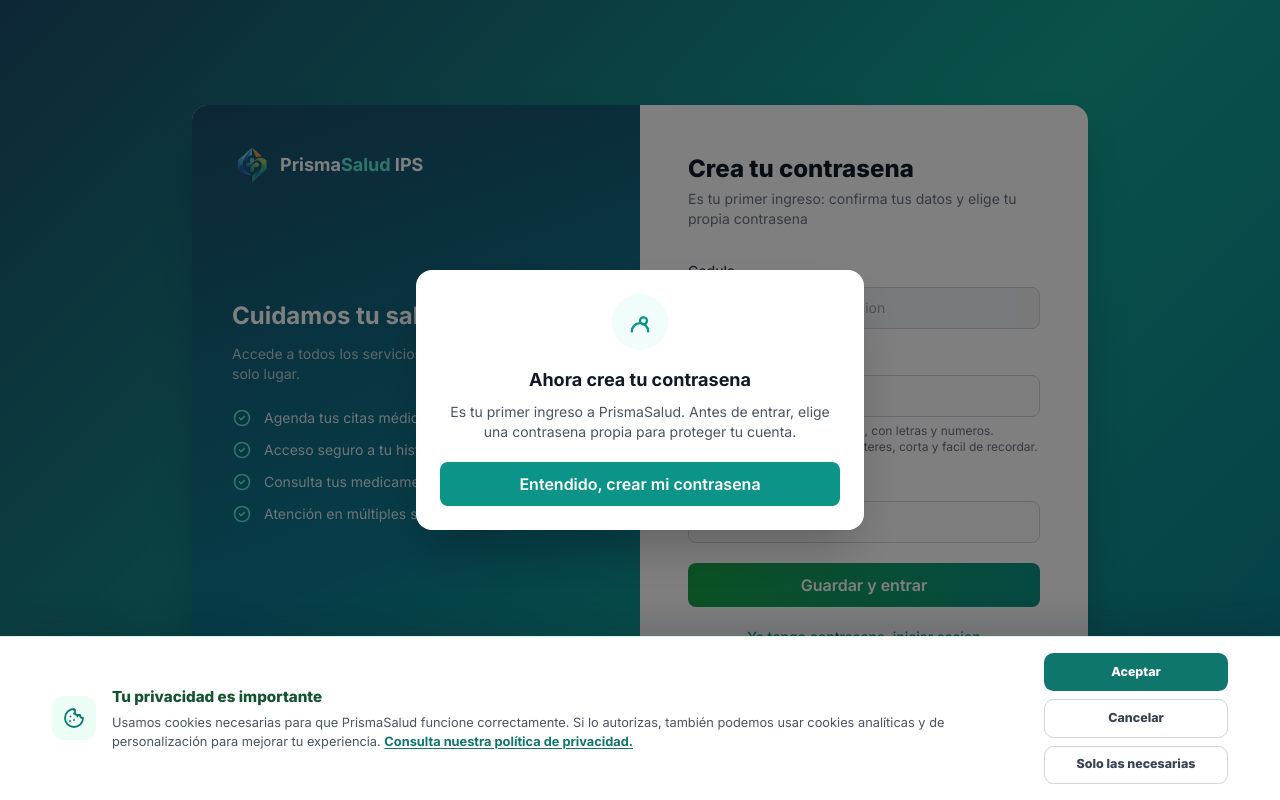
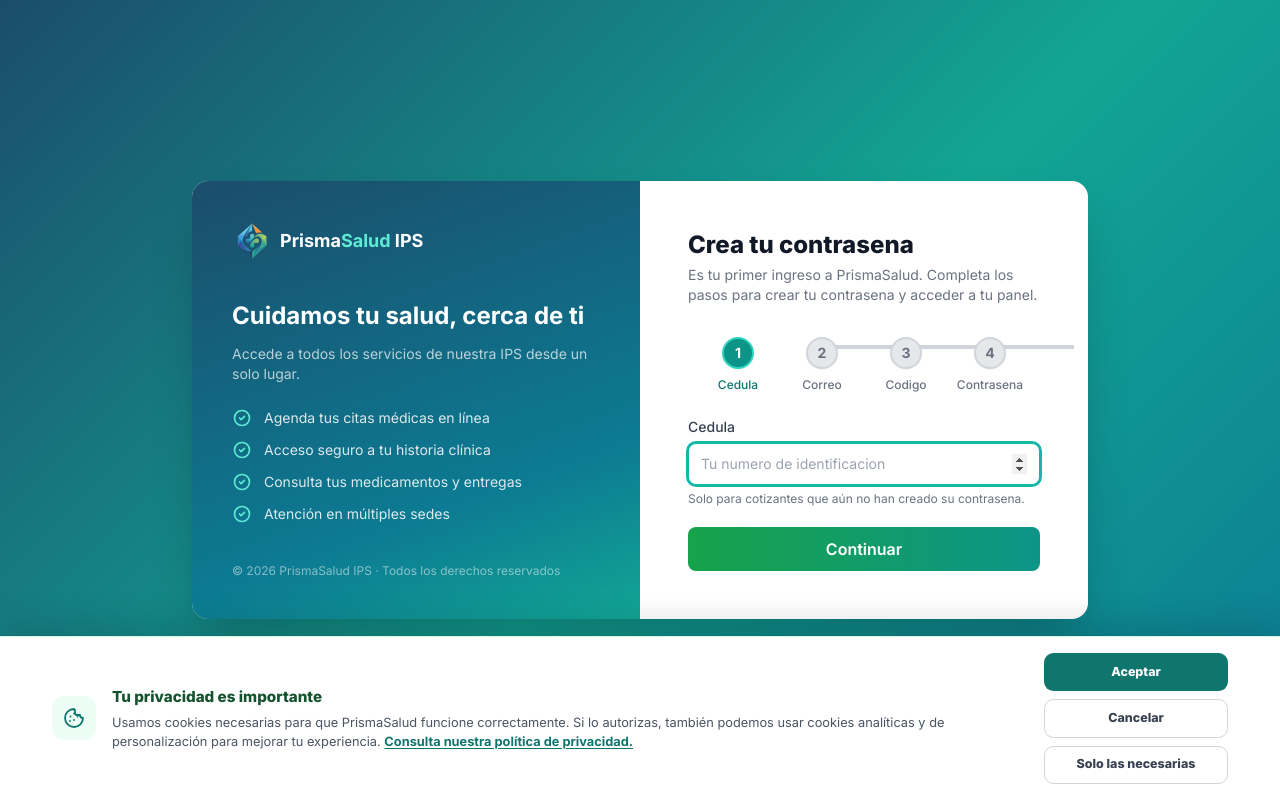
Before and after one commit to JoseLopez42/Prismasalud, a Laravel app: page /primer-ingreso in a window 1280 px wide. Run offline with Laravel 12, Linux system fonts and the light colour scheme; parts of the project's set-up code (start-up, migrations or seed data) failed here and were passed over; some libraries are stand-ins or nearby versions.

Commit message:
feat: flujo de primer ingreso por pasos (cedula -> correo -> codigo -> contrasena)
- Paso 1: valida cedula (existe, debe_crear_contrasena=1, tipo cotizante).
- Paso 2: correo + envio de codigo de 6 digitos por Mail (Gmail o log en local).
- Paso 3: verificacion de codigo (cache hasheado, 10 min, max 5 intentos).
- Paso 4: contrasena (8+ caracteres, letras y numeros), debe_crear_contrasena=0,
  sesion automatica y redireccion al dashboard del usuario.
- Reenvio limitado a 3 por hora (throttle). Todo en una sola vista wizard.

```diff
--- a/app/Http/Controllers/PrimerIngresoController.php
+++ b/app/Http/Controllers/PrimerIngresoController.php
@@ -4,58 +4,235 @@ namespace App\Http\Controllers;
 
 use App\Models\Admin\Beneficiario;
 use App\Models\Usuario;
+use App\Mail\CodigoPrimerIngresoMail;
 use Illuminate\Http\Request;
+use Illuminate\Support\Facades\Cache;
+use Illuminate\Support\Facades\Hash;
+use Illuminate\Support\Facades\Log;
+use Illuminate\Support\Facades\Mail;
+use Illuminate\Support\Str;
 
 /**
- * Primer ingreso de un cotizante o beneficiario: la persona entra con su
- * cedata y crea SU contrasena (no es temporal).
+ * Primer ingreso de un cotizante: fluido en 4 pasos dentro de una
+ * misma vista (wizard):
+ *
+ *   Paso 1: cédula  -> se valida que exista en usuarios, que
+ *                     debe_crear_contrasena = 1 y que sea cotizante.
+ *   Paso 2: correo  -> se guarda el correo, se genera un código de
+ *                     6 dígitos, se guarda en cache (hasheado) y se
+ *                     envía por correo.
+ *   Paso 3: código  -> se verifica el código contra el cache.
+ *   Paso 4: contraseña -> se crea la contraseña (8+ caracteres, con
+ *                     letras y números), se marca debe_crear_contrasena = 0,
+ *                     se inicia sesión y se redirige al dashboard.
+ *
+ * Todo se guarda en sesión de Laravel y en cache (clave:
+ * primer_ingreso:{cedula}). No hace falta migración nueva.
  */
 class PrimerIngresoController extends Controller
 {
+    const CACHE_TTL_MINUTOS = 10; // 10 minutos de expiración del código
+    const MAX_INTENTOS      = 5;  // máximo 5 intentos por código
+
+    /**
+     * Muestra la vista del wizard. El paso actual se lee de la sesión
+     * (por defecto es el paso 1: cédula).
+     */
     public function mostrarFormulario(Request $request)
-    {
-        return view('primer-ingreso', ['cedula' => $request->query('cedula')]);
+        {
+        $cedula = $request->query('cedula');
+
+        // Si llega la cédula por query (desde el login) y aún no hay
+        // sesión de primer ingreso, intentamos validarla directamente
+        // para saltar al paso 2 (correo).
+        if ($cedula && !session('primer_ingreso_cedula')) {
+            $usuario = $this->buscarUsuarioValido($cedula);
+            if ($usuario) {
+                session(['primer_ingreso_cedula' => $cedula]);
+                session(['primer_ingreso_paso' => 2]);
+                return redirect()->route('primer_ingreso.form');
+            }
+        }
+
+        $paso = session('primer_ingreso_paso', 1);
+
+        return view('primer-ingreso', [
+            'paso'      => $paso,
+            'cedula'    => session('primer_ingreso_cedula', ''),
+            'correo'    => session('primer_ingreso_correo', ''),
+            'cedulaValida' => $cedula && session('primer_ingreso_cedula'),
+        ]);
     }
 
-    public function guardar(Request $request)
+    /**
+     * Paso 1: valida la cédula. Debe existir en usuarios, tener
+     * debe_crear_contrasena = 1 y ser tipo_persona = 'cotizante'.
+     */
+    public function validarCedula(Request $request)
     {
-        $datos = $request->validate([
-            'cedula'     => ['required', 'integer'],
-            'contrasena' => ['required', 'string', 'max:50', 'confirmed'],
-        ], [
-            'cedula.required'     => 'Escribe tu cedula.',
-            'cedula.integer'      => 'La cedula debe ser un numero.',
-            'contrasena.required' => 'Escribe la contrasena que quieres usar.',
-            'contrasena.confirmed' => 'Las dos contrasenas no coinciden.',
+        $request->validate([
+            'cedula' => 'required|integer|exists:usuarios,cedula',
         ]);
 
-        $usuario = Usuario::where('cedula', $datos['cedula'])
-            ->where('debe_crear_contrasena', true)
-            ->first();
-        $persona = $usuario ? Beneficiario::find($datos['cedula']) : null;
+        $cedula = (int) $request->cedula;
+        $usuario = $this->buscarUsuarioValido($cedula);
 
-        $mensajeGeneral = 'Los datos no coinciden o esta cuenta ya tiene contrasena. Si ya la creaste, inicia sesion normalmente.';
-
-        if (!$usuario || !$persona) {
-            return back()->withErrors(['primer' => $mensajeGeneral])->withInput($request->except('contrasena', 'contrasena_confirmation'));
+        if (!$usuario) {
+            return back()->withErrors([
+                'cedula' => 'No se puede iniciar el primer ingreso con esta cédula.',
+            ])->withInput();
         }
 
-        // Cotizante: contrasena propia y segura. Beneficiario: corta, facil de recordar.
-        $clave = $datos['contrasena'];
-        if ($persona->esCotizante()) {
-            if (strlen($clave) < 8 || !preg_match('/[A-Za-z]/', $clave) || !preg_match('/\d/', $clave)) {
-                return back()->withErrors(['contrasena' => 'La contrasena debe tener minimo 8 caracteres, con letras y numeros.'])
-                    ->withInput($request->except('contrasena', 'contrasena_confirmation'));
-            }
-        } elseif (strlen($clave) < 4 || strlen($clave) > 12) {
-            return back()->withErrors(['contrasena' => 'La contrasena debe tener entre 4 y 12 caracteres.'])
-                ->withInput($request->except('contrasena', 'contrasena_confirmation'));
+        session(['primer_ingreso_cedula' => $cedula]);
+        session(['primer_ingreso_paso' => 2]);
+        session(['primer_ingreso_correo' => '']);
+
+        return redirect()->route('primer_ingreso.form');
+    }
+
+    /**
+     * Paso 2: guarda el correo, genera el código de 6 dígitos, lo
+     * almacena en cache (hasheado) y lo envía por correo.
+     */
+    public function enviarCodigo(Request $request)
+    {
+        $cedula = session('primer_ingreso_cedula');
+        if (!$cedula) {
+            return redirect()->route('primer_ingreso.form');
         }
 
-        $usuario->contrasena = bcrypt($clave);
+        $request->validate([
+            'correo' => 'required|email|max:100',
+        ]);
+
+        $correo = $request->correo;
+
+        // Código de 6 dígitos
+        $codigo = str_pad(random_int(0, 999999), 6, '0', STR_PAD_LEFT);
+
+        // Almacena en cache: código hasheado, correo, intentos y expiración
+        $datos = [
+            'codigo_hash' => Hash::make($codigo),
+            'correo'      => $correo,
+            'intentos'    => 0,
+            'expira_en'   => now()->addMinutes(self::CACHE_TTL_MINUTOS)->timestamp,
+        ];
+        Cache::put('primer_ingreso:' . $cedula, $datos, now()->addMinutes(self::CACHE_TTL_MINUTOS));
+
+        // Guarda el correo en sesión para no pedirlo de nuevo
+        session(['primer_ingreso_correo' => $correo]);
+        session(['primer_ingreso_paso' => 3]);
+
+        // Envía el correo (en local con MAIL_MAILER=log se escribe a storage/logs/laravel.log)
+        $usuario = Usuario::find($cedula);
+        try {
+            Mail::to($correo)->send(new CodigoPrimerIngresoMail($codigo, $usuario->nombres ?? 'Paciente'));
+        } catch (\Throwable $e) {
+            Log::error('No se pudo enviar el código de primer ingreso: ' . $e->getMessage());
+        }
+
+        return redirect()->route('primer_ingreso.form');
+    }
+
+    /**
+     * Paso 3: verifica el código de 6 dígitos contra el cache.
+     * Máximo 5 intentos. Si falla, se queda en este paso.
+     */
+    public function verificarCodigo(Request $request)
+    {
+        $cedula = session('primer_ingreso_cedula');
+        if (!$cedula) {
+            return redirect()->route('primer_ingreso.form');
+        }
+
+        $request->validate([
+            'codigo' => 'required|string|size:6',
+        ]);
+
+        $codigoIngresado = $request->codigo;
+        $datos = Cache::get('primer_ingreso:' . $cedula);
+
+        if (!$datos || !isset($datos['codigo_hash'])) {
+            return back()->withErrors([
+                'codigo' => 'El código expiró o ya no es válido. Solicita uno nuevo.',
+            ])->withInput();
+        }
+
+        // Verifica si ya expiró
+        if (now()->timestamp > $datos['expira_en']) {
+            Cache::forget('primer_ingreso:' . $cedula);
+            return back()->withErrors([
+                'codigo' => 'El código expiró. Solicita uno nuevo.',
+            ])->withInput();
+        }
+
+        // Máximo 5 intentos
+        if ($datos['intentos'] >= self::MAX_INTENTOS) {
+            Cache::forget('primer_ingreso:' . $cedula);
+            return back()->withErrors([
+                'codigo' => 'Demasiados intentos fallidos. El código fue invalidado. Solicita uno nuevo.',
+            ])->withInput();
+        }
+
+        // Verifica el código (hasheado)
+        if (!Hash::check($codigoIngresado, $datos['codigo_hash'])) {
+            $datos['intentos']++;
+            Cache::put('primer_ingreso:' . $cedula, $datos, now()->addMinutes(self::CACHE_TTL_MINUTOS));
+
+            return back()->withErrors([
+                'codigo' => 'El código es incorrecto. Intento ' . $datos['intentos'] . ' de ' . self::MAX_INTENTOS . '.',
+            ])->withInput();
+        }
+
+        // Código válido: pasa al paso 4 (contraseña)
+        session(['primer_ingreso_paso' => 4]);
+
+        return redirect()->route('primer_ingreso.form');
+    }
+
+    /**
+     * Paso 4: guarda la nueva contraseña, marca debe_crear_contrasena = 0,
+     * borra el código del cache, inicia sesión y redirige al dashboard.
+     */
+    public function guardarContrasena(Request $request)
+    {
+        $cedula = session('primer_ingreso_cedula');
+        if (!$cedula) {
+            return redirect()->route('primer_ingreso.form');
+        }
+
+        $request->validate([
+            'contrasena' => [
+                'required',
+                'string',
+                'min:8',
+                'regex:/[A-Za-z]/', // al menos una letra
+                'regex:/\d/',       // al menos un número
+                'confirmed',
+            ],
+            'contrasena_confirmation' => 'required|string',
+        ], [
+            'contrasena.required'      => 'Escribe la contraseña que quieres usar.',
+            'contrasena.min'           => 'La contrasena debe tener minimo 8 caracteres.',
+            'contrasena.regex'         => 'La contrasena debe tener letras y numeros.',
+            'contrasena.confirmed'     => 'Las dos contrasenas no coinciden.',
+            'contrasena_confirmation.required' => 'Debes confirmar tu contrasena.',
+        ]);
+
+        $usuario = Usuario::find($cedula);
+        if (!$usuario || !$usuario->debe_crear_contrasena) {
+            return redirect()->route('primer_ingreso.form');
+        }
+
+        // Actualiza el usuario
+        $usuario->contrasena = bcrypt($request->contrasena);
         $usuario->debe_crear_contrasena = false;
         $usuario->save();
 
+        // Borra el código del cache
+        Cache::forget('primer_ingreso:' . $cedula);
+
+        // Inicia sesión automática (igual que el flujo actual)
         if (session_status() === PHP_SESSION_NONE) {
             session_start();
         }
@@ -63,6 +240,34 @@ class PrimerIngresoController extends Controller
         $_SESSION['usuario_nombres'] = $usuario->nombres;
         $_SESSION['tipo_usuario_id'] = $usuario->tipo_usuario_id;
 
-        return redirect()->route('usuario.inicio');
+        // Limpia la sesión del wizard
+        session()->forget(['primer_ingreso_cedula', 'primer_ingreso_paso', 'primer_ingreso_correo']);
+
+        return redirect()->route('usuario.inicio')
+            ->with('exito', '¡Bienvenido a PrismaSalud! Tu contraseña fue creada y ya puedes acceder a tu panel.');
+    }
+
+    /**
+     * Busca un usuario que cumpla las 3 condiciones para primer ingreso:
+     * 1) existe en usuarios
+     * 2) debe_crear_contrasena = 1
+     * 3) tipo_persona = 'cotizante' (en la tabla beneficiarios)
+     *
+     * Retorna el Usuario o null. El mensaje de error es siempre el mismo
+     * para no revelar qué cédulas existen.
+     */
+    private function buscarUsuarioValido(int $cedula): ?Usuario
+    {
+        $usuario = Usuario::find($cedula);
+        if (!$usuario || !$usuario->debe_crear_contrasena) {
+            return null;
+        }
+
+        $persona = Beneficiario::find($cedula);
+        if (!$persona || $persona->tipo_persona !== 'cotizante') {
+            return null;
+        }
+
+        return $usuario;
     }
 }
--- a/resources/views/primer-ingreso.blade.php
+++ b/resources/views/primer-ingreso.blade.php
@@ -1,72 +1,127 @@
 @extends('partials.auth')
 
-@section('titulo', 'Crea tu contrasena - PrismaSalud IPS')
+@section('titulo', 'Primer ingreso - PrismaSalud IPS')
 @section('card_titulo', 'Crea tu contrasena')
-@section('card_descripcion', 'Es tu primer ingreso: confirma tus datos y elige tu propia contrasena')
+@section('card_descripcion', 'Es tu primer ingreso a PrismaSalud. Completa los pasos para crear tu contrasena y acceder a tu panel.')
 
 @section('formulario')
 
-    {{-- Modal de bienvenida / primer ingreso --}}
-    <div id="modalPrimerIngreso"
-         class="fixed inset-0 bg-black/50 z-50 hidden items-center justify-center p-4">
-        <div class="w-full max-w-md bg-white rounded-2xl shadow-2xl p-6 text-center">
-            <div class="mx-auto w-14 h-14 rounded-full bg-teal-50 flex items-center justify-center mb-4">
-                <svg class="w-7 h-7 text-teal-600" fill="none" viewBox="0 0 24 24" stroke="currentColor" stroke-width="2">
-                    <path stroke-linecap="round" stroke-linejoin="round" d="M12 11c0-1.657 1.343-3 3-3s3 1.343 3 3-1.343 3-3 3-3-1.343-3-3zm-7 9a7 7 0 0114 0" />
-                </svg>
+    {{-- Pasos del wizard: 1=cédula, 2=correo, 3=código, 4=contraseña --}}
+    <div class="space-y-6">
+
+        {{-- Barra de progreso --}}
+        <div class="flex items-center justify-between mb-6 px-2">
+            @php $pasos = ['cedula' => 1, 'correo' => 2, 'codigo' => 3, 'contrasena' => 4]; @endphp
+            @foreach(['cedula' => 'Cedula', 'correo' => 'Correo', 'codigo' => 'Codigo', 'contrasena' => 'Contrasena'] as $clave => $etiqueta)
+                @php $numero = $pasos[$clave]; $activo = $paso >= $numero; $actual = $paso === $numero; @endphp
+                <div class="flex-1 flex flex-col items-center gap-2 relative">
+                    {{-- Línea de progreso entre pasos --}}
+                    @if($loop->index > 0)
+                        <div class="absolute left-1/2 top-2 w-full h-1 bg-gray-300 z-0 {{ $activo ? 'bg-teal-600' : '' }}"></div>
+                    @endif
+                    {{-- Círculo del paso --}}
+                    <div class="relative z-10 w-8 h-8 rounded-full flex items-center justify-center
+                        {{ $actual ? 'bg-teal-600 text-white border-2 border-teal-400' : ($activo ? 'bg-teal-100 text-teal-700 border-2 border-teal-300' : 'bg-gray-200 text-gray-500 border-2 border-gray-300') }}
+                        shadow-sm">
+                        <span class="text-sm font-bold">{{ $numero }}</span>
                     </div>
-            <h3 class="text-lg font-bold text-gray-900 mb-2">Ahora crea tu contrasena</h3>
-            <p class="text-sm text-gray-600 mb-5">
-                Es tu primer ingreso a PrismaSalud. Antes de entrar, elige una contrasena propia
-                para proteger tu cuenta.
-            </p>
-            <button type="button" onclick="cerrarModalPrimerIngreso()"
-                    class="w-full bg-teal-600 text-white font-semibold py-2.5 rounded-lg hover:bg-teal-700 transition">
-                Entendido, crear mi contrasena
-            </button>
+                    <span class="text-xs font-medium text-center w-20
+                        {{ $actual ? 'text-teal-700' : 'text-gray-500' }}">{{ $etiqueta }}</span>
                 </div>
+            @endforeach
         </div>
 
-    <script>
-        function cerrarModalPrimerIngreso() {
-            var modal = document.getElementById('modalPrimerIngreso');
-            modal.classList.add('hidden');
-            modal.classList.remove('flex');
-        }
-        document.addEventListener('DOMContentLoaded', function () {
-            var modal = document.getElementById('modalPrimerIngreso');
-            modal.classList.remove('hidden');
-            modal.classList.add('flex');
-        });
-    </script>
-
-    @if ($errors->any())
-        <div class="flex items-start gap-2 bg-red-50 text-red-600 text-sm rounded-lg px-4 py-3 mb-5">
-            <svg class="w-5 h-5 flex-shrink-0 mt-0.5" fill="none" viewBox="0 0 24 24" stroke="currentColor" stroke-width="2">
-                <path stroke-linecap="round" stroke-linejoin="round" d="M12 8v4m0 4h.01M21 12a9 9 0 11-18 0 9 9 0 0118 0z" />
-            </svg>
-            <span>{{ $errors->first() }}</span>
-        </div>
-    @endif
-
-    <form method="POST" action="{{ route('primer_ingreso.guardar') }}" class="space-y-5">
+        {{-- Paso 1: Cédula --}}
+        @if($paso === 1)
+            <form method="POST" action="{{ route('primer_ingreso.cedula') }}" class="space-y-5">
                 @csrf
 
                 <div>
                     <label for="cedula" class="block text-sm font-medium text-gray-700 mb-1.5">Cedula</label>
-            <input type="number" name="cedula" id="cedula" value="{{ old('cedula', $cedula) }}"
-                   placeholder="Tu numero de identificacion" required readonly
-                   class="w-full border border-gray-300 rounded-lg px-3 py-2.5 text-sm bg-gray-100 cursor-not-allowed focus:outline-none transition">
+                    <input type="number" name="cedula" id="cedula" value="{{ old('cedula') }}"
+                           placeholder="Tu numero de identificacion" required autofocus
+                           class="w-full border border-gray-300 rounded-lg px-3 py-2.5 text-sm shadow-sm focus:outline-none focus:ring-2 focus:ring-teal-500 focus:border-teal-500 transition">
+                    <p class="text-xs text-gray-500 mt-1.5">Solo para cotizantes que aún no han creado su contrasena.</p>
                 </div>
+
+                @if($errors->has('cedula'))
+                    <div class="bg-red-50 text-red-600 text-sm rounded-md px-4 py-2 mb-5">{{ $errors->first('cedula') }}</div>
+                @endif
+
+                <button type="submit"
+                        class="w-full bg-gradient-to-r from-green-600 to-teal-600 text-white font-semibold py-2.5 rounded-lg hover:from-green-700 hover:to-teal-600 hover:shadow-lg transition active:scale-[.99]">
+                    Continuar
+                </button>
+            </form>
+        @endif
+
+        {{-- Paso 2: Correo --}}
+        @if($paso === 2)
+            <form method="POST" action="{{ route('primer_ingreso.correo') }}" class="space-y-5">
+                @csrf
+
+                <div>
+                    <label for="correo" class="block text-sm font-medium text-gray-700 mb-1.5">Correo electronico</label>
+                    <input type="email" name="correo" id="correo" value="{{ old('correo', $correo) }}"
+                           placeholder="tu@correo.com" required autofocus
+                           class="w-full border border-gray-300 rounded-lg px-3 py-2.5 text-sm shadow-sm focus:outline-none focus:ring-2 focus:ring-teal-500 focus:border-teal-500 transition">
+                    <p class="text-xs text-gray-500 mt-1.5">A este correo te enviaremos un codigo de 6 digitos.</p>
+                </div>
+
+                <div class="flex items-center justify-between mt-2">
+                    <a href="{{ route('login') }}" class="text-sm text-teal-600 hover:underline font-medium">Ya tengo contrasena, iniciar sesion</a>
+                </div>
+
+                @if($errors->has('correo'))
+                    <div class="bg-red-50 text-red-600 text-sm rounded-md px-4 py-2 mb-5">{{ $errors->first('correo') }}</div>
+                @endif
+
+                <button type="submit"
+                        class="w-full bg-gradient-to-r from-green-600 to-teal-600 text-white font-semibold py-2.5 rounded-lg hover:from-green-700 hover:to-teal-600 hover:shadow-lg transition active:scale-[.99]">
+                    Enviar codigo
+                </button>
+            </form>
+        @endif
+
+        {{-- Paso 3: Código --}}
+        @if($paso === 3)
+            <form method="POST" action="{{ route('primer_ingreso.codigo') }}" class="space-y-5">
+                @csrf
+
+                <div>
+                    <label for="codigo" class="block text-sm font-medium text-gray-700 mb-1.5">Codigo de verificacion</label>
+                    <input type="text" name="codigo" id="codigo" value="{{ old('codigo') }}"
+                           placeholder="000000" maxlength="6" required autofocus
+                           class="w-full border border-gray-300 rounded-lg px-3 py-2.5 text-sm shadow-sm focus:outline-none focus:ring-2 focus:ring-teal-500 focus:border-teal-500 transition text-center tracking-widest">
+                    <p class="text-xs text-gray-500 mt-1.5">El codigo te llego al correo. Válido por 10 minutos.</p>
+                </div>
+
+                <div class="flex items-center justify-between mt-2">
+                    <button type="button" onclick="location.href='{{ route('primer_ingreso.correo') }}'"
+                            class="text-sm text-teal-600 hover:underline font-medium">Reenviar codigo</button>
+                </div>
+
+                @if($errors->has('codigo'))
+                    <div class="bg-red-50 text-red-600 text-sm rounded-md px-4 py-2 mb-5">{{ $errors->first('codigo') }}</div>
+                @endif
+
+                <button type="submit"
+                        class="w-full bg-gradient-to-r from-green-600 to-teal-600 text-white font-semibold py-2.5 rounded-lg hover:from-green-700 hover:to-teal-600 hover:shadow-lg transition active:scale-[.99]">
+                    Verificar codigo
+                </button>
+            </form>
+        @endif
+
+        {{-- Paso 4: Contraseña --}}
+        @if($paso === 4)
+            <form method="POST" action="{{ route('primer_ingreso.contrasena') }}" class="space-y-5">
+                @csrf
 
                 <div>
                     <label for="contrasena" class="block text-sm font-medium text-gray-700 mb-1.5">Elige tu contrasena</label>
-            <input type="password" name="contrasena" id="contrasena" autocomplete="new-password" required {{ $cedula ? 'autofocus' : '' }}
+                    <input type="password" name="contrasena" id="contrasena" autocomplete="new-password" required autofocus
                            class="w-full border border-gray-300 rounded-lg px-3 py-2.5 text-sm bg-gray-50/50 focus:bg-white focus:ring-2 focus:ring-teal-500 focus:border-teal-500 focus:outline-none transition">
-            <p class="text-xs text-gray-500 mt-1.5">
-                Cotizante: minimo 8 caracteres, con letras y numeros.<br>
-                Beneficiario: entre 4 y 12 caracteres, corta y facil de recordar.
-            </p>
+                    <p class="text-xs text-gray-500 mt-1.5">Minimo 8 caracteres, con letras y numeros.</p>
                 </div>
 
                 <div>
@@ -75,14 +130,17 @@
                            class="w-full border border-gray-300 rounded-lg px-3 py-2.5 text-sm bg-gray-50/50 focus:bg-white focus:ring-2 focus:ring-teal-500 focus:border-teal-500 focus:outline-none transition">
                 </div>
 
+                @if($errors->has('contrasena'))
+                    <div class="bg-red-50 text-red-600 text-sm rounded-md px-4 py-2 mb-5">{{ $errors->first('contrasena') }}</div>
+                @endif
+
                 <button type="submit"
                         class="w-full bg-gradient-to-r from-green-600 to-teal-600 text-white font-semibold py-2.5 rounded-lg hover:from-green-700 hover:to-teal-600 hover:shadow-lg transition active:scale-[.99]">
                     Guardar y entrar
                 </button>
+            </form>
+        @endif
 
-        <a href="{{ route('login') }}" class="block text-center text-sm text-teal-600 hover:underline font-medium">
-            Ya tengo contrasena, iniciar sesion
-        </a>
-    </form>
+    </div>
 
 @endsection
--- a/routes/web.php
+++ b/routes/web.php
@@ -287,9 +287,17 @@ Route::prefix('admin')->middleware(['esadministrador', 'verificarlicencia'])->gr
 Route::get('/login', [LoginController::class, 'mostrarFormulario'])->name('login');
 Route::post('/login', [LoginController::class, 'iniciarSesion'])->name('login.post');
 
-// Primer ingreso: cotizante / beneficiario nuevo crea su propia contraseña (pública)
+// Primer ingreso: cotizante nuevo crea su propia contraseña (pública)
+// Flujo en 4 pasos (wizard en una sola vista):
+//   1) cédula      -> valida que exista, debe_crear_contrasena=1 y sea cotizante
+//   2) correo      -> guarda correo, genera código, lo envía por mail
+//   3) código      -> verifica el código de 6 dígitos (máx 5 intentos, 10 min)
+//   4) contraseña  -> crea la contraseña y completa el ingreso
 Route::get('/primer-ingreso', [PrimerIngresoController::class, 'mostrarFormulario'])->name('primer_ingreso.form');
-Route::post('/primer-ingreso', [PrimerIngresoController::class, 'guardar'])->middleware('throttle:5,1')->name('primer_ingreso.guardar');
+Route::post('/primer-ingreso/cedula', [PrimerIngresoController::class, 'validarCedula'])->name('primer_ingreso.cedula');
+Route::post('/primer-ingreso/correo', [PrimerIngresoController::class, 'enviarCodigo'])->middleware('throttle:3,60')->name('primer_ingreso.correo');
+Route::post('/primer-ingreso/codigo', [PrimerIngresoController::class, 'verificarCodigo'])->name('primer_ingreso.codigo');
+Route::post('/primer-ingreso/contrasena', [PrimerIngresoController::class, 'guardarContrasena'])->name('primer_ingreso.contrasena');
 Route::post('/logout', [LoginController::class, 'cerrarSesion'])->name('logout');
 
 // Panel del Usuario (roles distintos a Administrador)
```
Also changed, not shown: app/Mail/CodigoPrimerIngresoMail.php (added, +31 -0 lines), resources/views/emails/codigo-primer-ingreso.blade.php (added, +42 -0 lines). Lines whose indentation alone changed are shown as unchanged.
